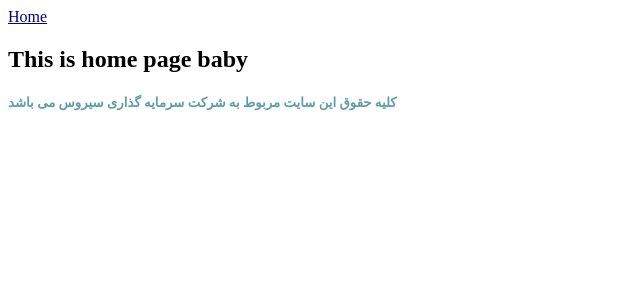
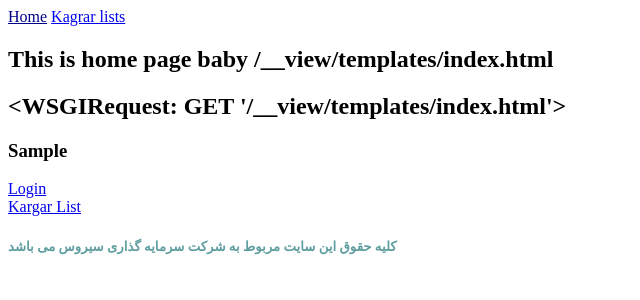
Before and after one commit to sohrabeghasemi/Cyrus_investment, a Django app: template templates/index.html in a window 1280 px wide. Shown: the top 300 px of the page, without its empty margins (0-640 px from the left). Run offline with Django 3.2, Linux system fonts and the light colour scheme; the template is opened without the code that fills it: most values are stand-ins (such as "Sample title", 1, 10 or a date in 2020); parts of the project's set-up code (start-up, migrations or seed data) failed here and were passed over.

Commit message:
6/2/1398 office ver 1

```diff
--- a/templates/index.html
+++ b/templates/index.html
@@ -1,6 +1,9 @@
 {% extends 'parent/main.html' %}
 {% block body %}
 
-    <h2>This is home page baby</h2>
-
+    <h2>This is home page baby {{ request.path }}</h2>
+    <h2> {{ request }}</h2>
+    <h3>{{ remote_adder }}</h3>
+    <a href="/admin"> Login </a><br>
+    <a href="/web">Kargar List</a>
 {% endblock %}
--- a/templates/kargar_input_form.html
+++ b/templates/kargar_input_form.html
@@ -9,7 +9,7 @@
 <body>
 <form action="POST">
     {% csrf_token %}
-    {{ form }}
+    {{ form.l_name.title }}
     <button type="submit">Submit</button>
 </form>
 </body>
--- a/templates/parent/main.html
+++ b/templates/parent/main.html
@@ -7,6 +7,7 @@
 <body>
         <nav style="color: darkred; width: auto">
             <a style="color: darkblue" href="/">Home</a>
+            <a href="/web">Kagrar lists</a>
         </nav>
 {% block body %}
 
--- a/web/views.py
+++ b/web/views.py
@@ -12,6 +12,7 @@ def index(request):
 	user = User
 	context = {
 		'user': user,
+		'request': request.META['HTTP_USER_AGENT'],
 	}
 	return render(request, 'index.html', context)
 
```
Also changed, not shown: db.sqlite3.
